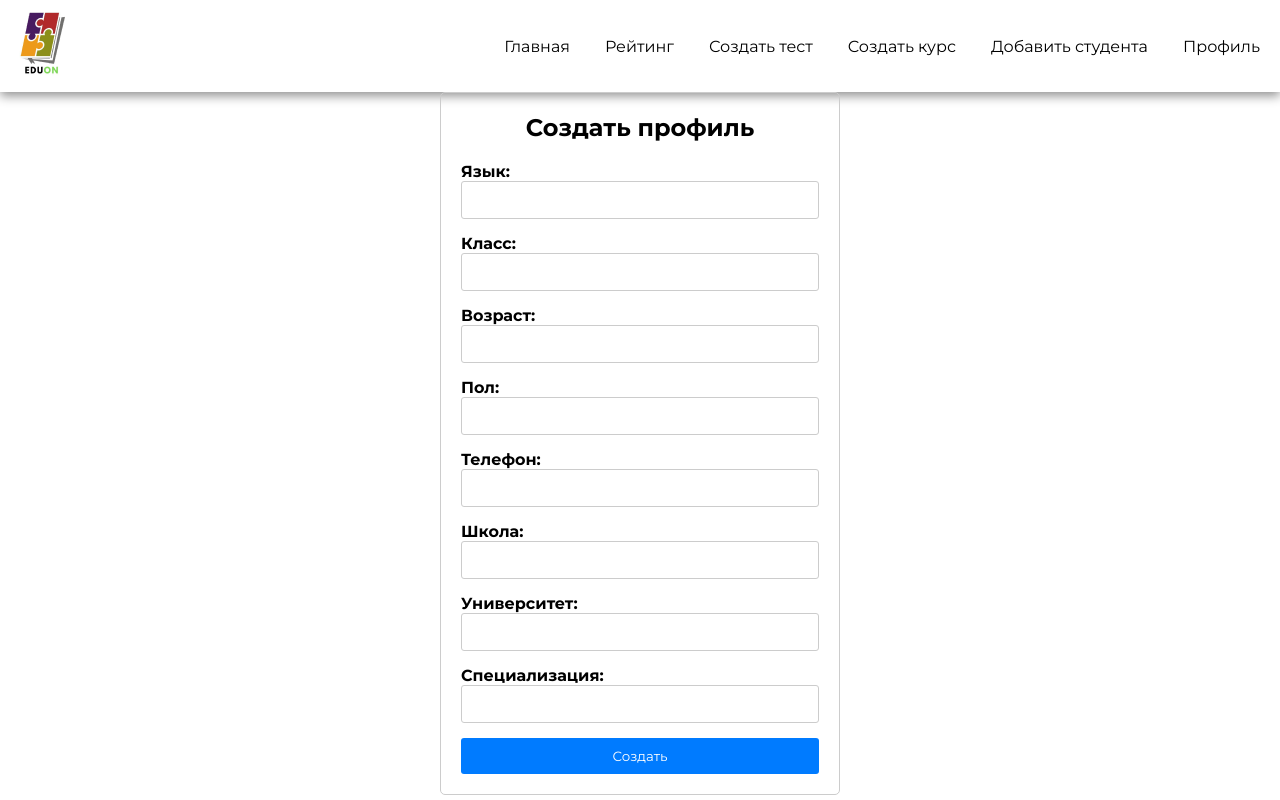
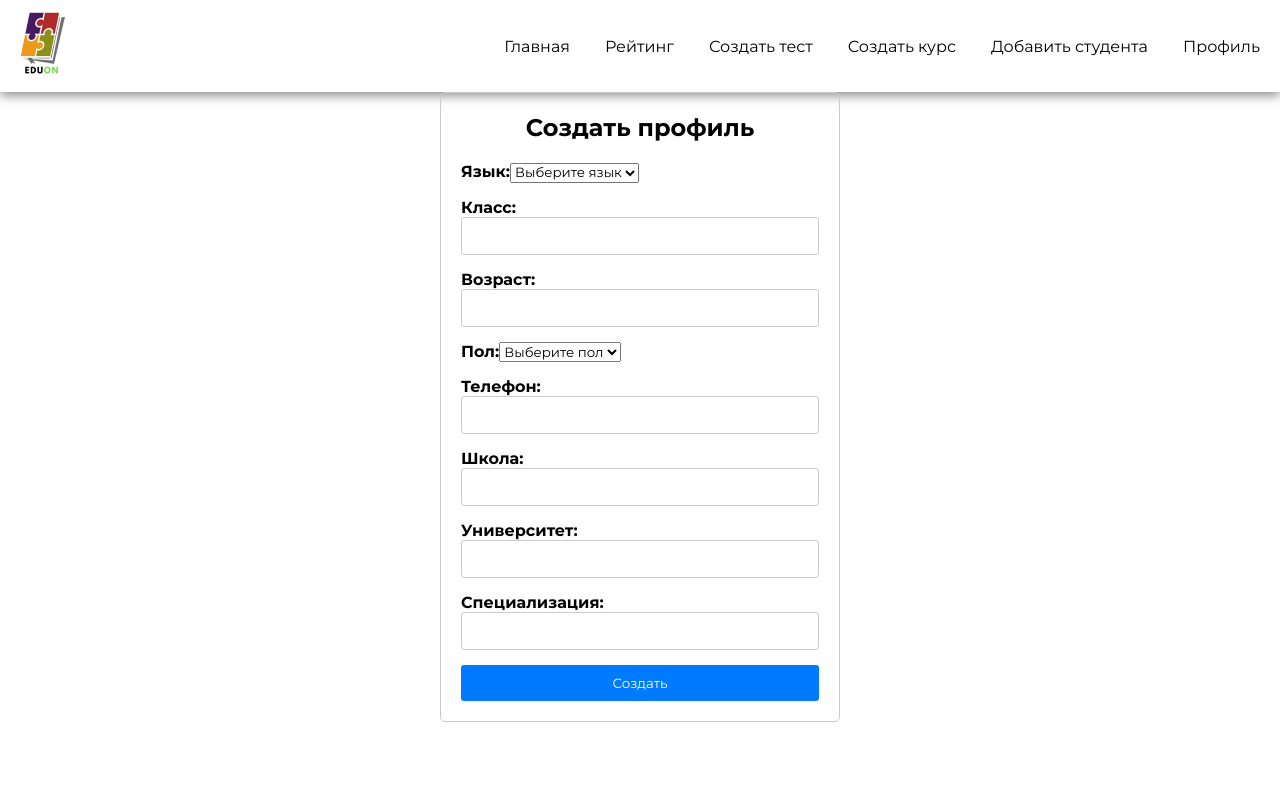
Before and after one commit to BaitemirAsanbaev/ORT, a React (Create React App) app: page /create-profile in a window 1280 px wide. Shown: the top 800 px of the page. Built offline with nearby package versions, Linux system fonts and the light colour scheme; sample sign-in values are in the browser's storage.

Commit message:
student creation complete

```diff
--- a/src/pages/CreateCourse/CreateCourse.js
+++ b/src/pages/CreateCourse/CreateCourse.js
@@ -1,17 +1,18 @@
 import React, { useState } from "react";
 import { createCourse } from "../../services/requests";
 import styles from './CreateCourse.module.scss'
+import { useNavigate } from "react-router-dom";
 export default function CreateCourse() {
   const [title, setTitle] = useState("");
   const [description, setDescription] = useState("");
-
+const navigate = useNavigate()
   async function handleSubmit() {
     try {
       const res = await createCourse(title, description);
       console.log(res);
-      // Optionally, you can clear the input fields after submission
       setTitle("");
       setDescription("");
+      navigate("/")
     } catch (e) {
       console.log(e);
     }
--- a/src/pages/CreateProfile/CreateProfile.jsx
+++ b/src/pages/CreateProfile/CreateProfile.jsx
@@ -1,5 +1,3 @@
-// CreateProfile.js
-
 import React, { useState } from 'react';
 import { useNavigate } from 'react-router-dom';
 import styles from './CreateProfile.module.scss';
@@ -13,7 +11,7 @@ export default function CreateProfile() {
     language: '',
     _class: '',
     age: '',
-    sex: '',
+    gender: '',
     phone: '',
     school: '',
     university: '',
@@ -36,7 +34,7 @@ export default function CreateProfile() {
       navigate('/students'); // Navigate to '/students' page
       localStorage.removeItem("currentstudent")
     } catch (error) {
-      console.error('Registration failed', error);
+      console.error(error);
       // Handle registration failure
     }
   };
@@ -47,13 +45,17 @@ export default function CreateProfile() {
       <form onSubmit={handleSubmit}>
         <div>
           <label>Язык:</label>
-          <input
-            type="text"
+          <select
             name="language"
             value={formData.language}
             onChange={handleChange}
             required
-          />
+          >
+            <option value="">Выберите язык</option>
+            <option value="Кыргызский">Кыргызский</option>
+            <option value="Русский">Русский</option>
+            <option value="Английский">Английский</option>
+          </select>
         </div>
         <div>
           <label>Класс:</label>
@@ -77,13 +79,16 @@ export default function CreateProfile() {
         </div>
         <div>
           <label>Пол:</label>
-          <input
-            type="text"
-            name="sex"
-            value={formData.sex}
+          <select
+            name="gender"
+            value={formData.gender}
             onChange={handleChange}
             required
-          />
+          >
+            <option value="">Выберите пол</option>
+            <option value="Мужской">Мужской</option>
+            <option value="Женский">Женский</option>
+          </select>
         </div>
         <div>
           <label>Телефон:</label>
--- a/src/pages/Students/Students.jsx
+++ b/src/pages/Students/Students.jsx
@@ -1,7 +1,49 @@
-import React from 'react'
+import axios from "axios";
+import React, { useEffect, useState } from "react";
+import { api } from "../../consts/api";
+import styles from "./Students.module.scss";
 
 export default function Students() {
+  const [students, setStudents] = useState([]);
+
+  useEffect(() => {
+    async function fetchStudents() {
+      try {
+        const token = localStorage.getItem("token");
+        if (!token) {
+          console.error("No token found in localStorage");
+          return;
+        }
+
+        const res = await axios.get(`${api}users/students`, {
+          headers: {
+            Authorization: `Bearer ${token}`,
+          },
+        });
+        setStudents(res.data);
+      } catch (error) {
+        console.error("Error fetching students:", error);
+      }
+    }
+
+    fetchStudents();
+  }, []);
+
   return (
-    <div>Students list</div>
-  )
+    <div className={styles["students-container"]}>
+      {students.map((student) => (
+        <div key={student.id} className={styles["student-card"]}>
+          <h3 className={styles["student-name"]}>
+            {`${student.firstname} ${student.lastname}`}
+          </h3>
+          <div className={styles["student-info"]}>
+            <p className={styles["student-info-item"]}>
+              <span className={styles["student-info-label"]}>Email:</span>
+              <span className={styles["student-info-value"]}>{student.email}</span>
+            </p>
+          </div>
+        </div>
+      ))}
+    </div>
+  );
 }
--- /dev/null
+++ b/src/pages/Students/Students.module.scss
@@ -0,0 +1,38 @@
+/* Students.module.scss */
+
+.students-container {
+    margin-top: 20px;
+    padding: 30px;
+    display: flex;
+    flex-wrap: wrap;
+  }
+
+  .student-card {
+    flex: 500px 0 1;
+    border: 1px solid #ccc;
+    border-radius: 5px;
+    padding: 10px;
+    margin: 10px;
+    background-color: #f9f9f9;
+  }
+
+  .student-name {
+    font-size: 1.2rem;
+    font-weight: bold;
+  }
+
+  .student-info {
+    margin-top: 5px;
+  }
+
+  .student-info-item {
+    margin-bottom: 5px;
+  }
+
+  .student-info-label {
+    font-weight: bold;
+  }
+
+  .student-info-value {
+    margin-left: 5px;
+  }
--- a/src/services/requests.js
+++ b/src/services/requests.js
@@ -55,6 +55,7 @@ export const createCourse = async (title, description) => {
       }
 
     );
+    alert(`Курс - ${res.data.title} создан`)
     return res.data;
   } catch (e) {
     console.log(e);
```
